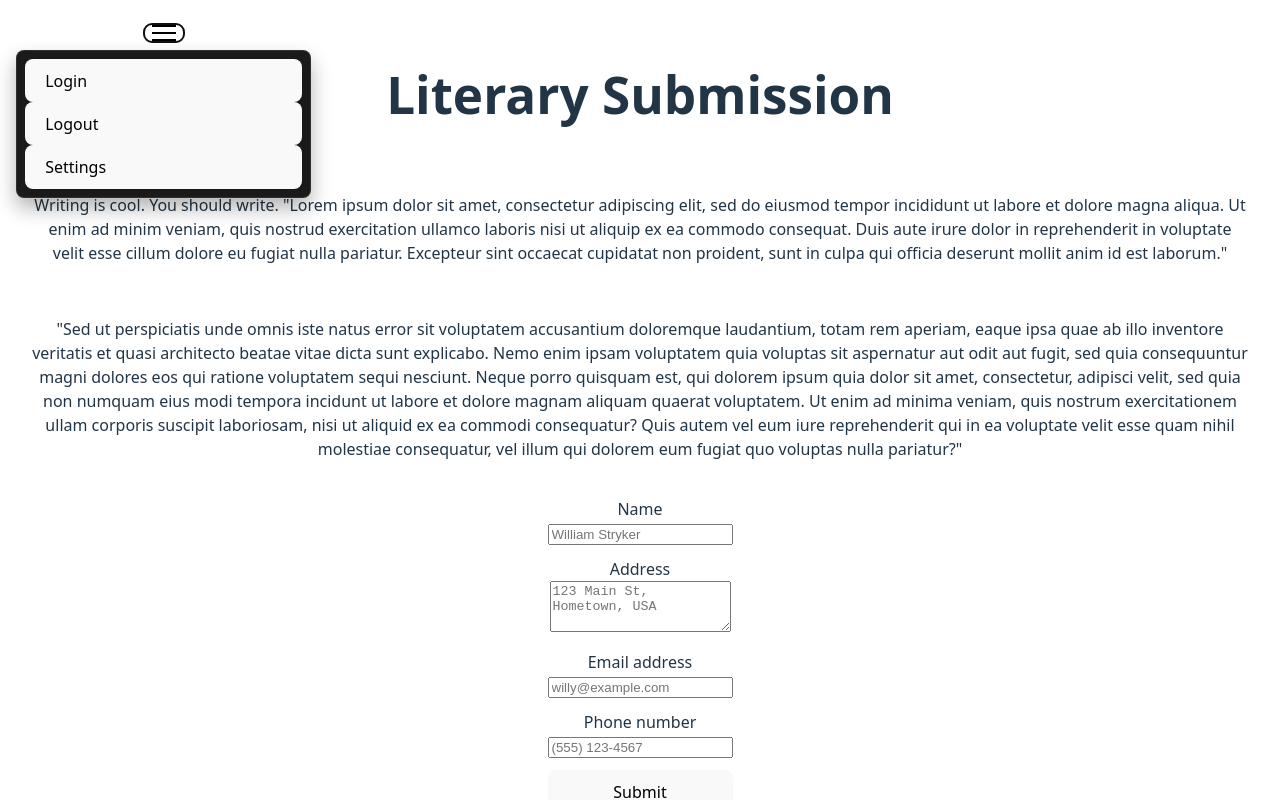
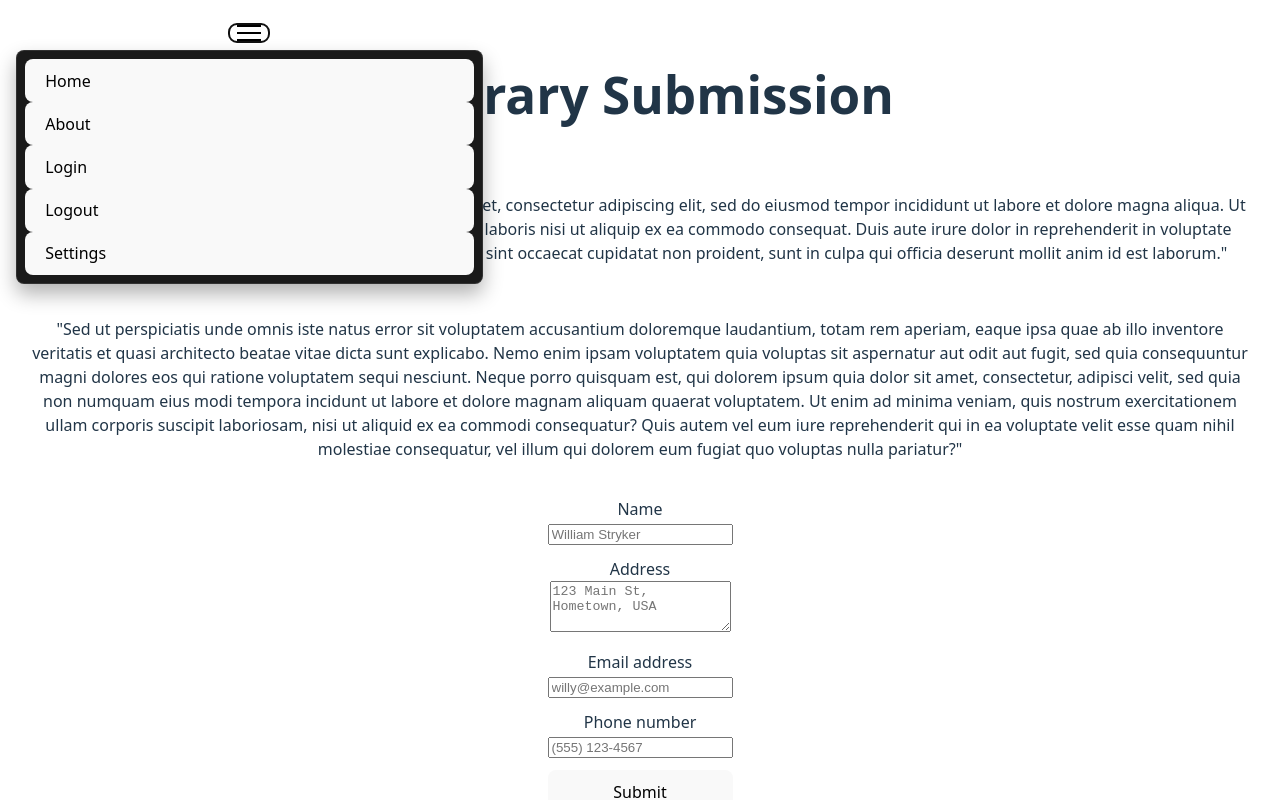
Before and after one commit to JGPico/story-comp, a React (Vite) app: page / in a window 1280 px wide. Both pictures are taken after a click on the button "Open menu". Shown: the top 800 px of the page. Built offline with nearby package versions, Linux system fonts and the light colour scheme; no server answers.

Commit message:
about pg and single page app

```diff
--- a/src/App.tsx
+++ b/src/App.tsx
@@ -1,4 +1,5 @@
 
+import { useState } from 'react'
 import './App.css'
 import storage from './firebase.tsx'
 import ContactForm from './components/ContactForm.tsx'
@@ -8,6 +9,7 @@ import HamburgerNav from './components/HamburgerNav'
 console.log(storage)
 
 function App() {
+  const [currentPage, setCurrentPage] = useState<'home' | 'about'>('home')
 
   function handleLogin() {
     alert('Login clicked')
@@ -21,10 +23,26 @@ function App() {
     alert('Settings clicked')
   }
 
+  function handleAbout() {
+    setCurrentPage('about')
+  }
+
+  function handleHome() {
+    setCurrentPage('home')
+  }
+
   return (
     <>
-      <HamburgerNav onLogin={handleLogin} onLogout={handleLogout} onSettings={handleSettings} />
+      <HamburgerNav
+        onLogin={handleLogin}
+        onLogout={handleLogout}
+        onSettings={handleSettings}
+        onAbout={handleAbout}
+        onHome={handleHome}
+      />
       <div className='container'>
+        {currentPage === 'home' && (
+          <>
             <h1>Literary Submission</h1>
             <p>Writing is cool. You should write. "Lorem ipsum dolor sit amet,
                consectetur adipiscing elit, sed do eiusmod tempor incididunt ut
@@ -50,6 +68,15 @@ function App() {
               <h2>Upload Your Story</h2>
               <StoryUpload />
             </div>
+          </>
+        )}
+
+        {currentPage === 'about' && (
+          <>
+            <h1>About</h1>
+            <p>Lorem ipsum dolor sit amet, consectetur adipiscing elit, sed do eiusmod tempor incididunt ut labore et dolore magna aliqua. Ut enim ad minim veniam, quis nostrud exercitation ullamco laboris nisi ut aliquip ex ea commodo consequat. Duis aute irure dolor in reprehenderit in voluptate velit esse cillum dolore eu fugiat nulla pariatur. Excepteur sint occaecat cupidatat non proident, sunt in culpa qui officia deserunt mollit anim id est laborum.</p>
+          </>
+        )}
       </div>
     </>
   )
--- a/src/components/HamburgerNav.tsx
+++ b/src/components/HamburgerNav.tsx
@@ -4,9 +4,11 @@ interface HamburgerNavProps {
   onLogin?: () => void
   onLogout?: () => void
   onSettings?: () => void
+  onAbout?: () => void
+  onHome?: () => void
 }
 
-export default function HamburgerNav({ onLogin, onLogout, onSettings }: HamburgerNavProps) {
+export default function HamburgerNav({ onLogin, onLogout, onSettings, onAbout, onHome }: HamburgerNavProps) {
   const [open, setOpen] = useState(false)
   const menuRef = useRef<HTMLDivElement | null>(null)
   const buttonRef = useRef<HTMLButtonElement | null>(null)
@@ -78,6 +80,8 @@ export default function HamburgerNav({ onLogin, onLogout, onSettings }: Hamburge
             padding: 8
           }}
         >
+          <button role="menuitem" onClick={handleItem(onHome)} style={{ width: '100%', textAlign: 'left' }}>Home</button>
+          <button role="menuitem" onClick={handleItem(onAbout)} style={{ width: '100%', textAlign: 'left' }}>About</button>
           <button role="menuitem" onClick={handleItem(onLogin)} style={{ width: '100%', textAlign: 'left' }}>Login</button>
           <button role="menuitem" onClick={handleItem(onLogout)} style={{ width: '100%', textAlign: 'left' }}>Logout</button>
           <button role="menuitem" onClick={handleItem(onSettings)} style={{ width: '100%', textAlign: 'left' }}>Settings</button>
```
Lines whose indentation alone changed are shown as unchanged.
